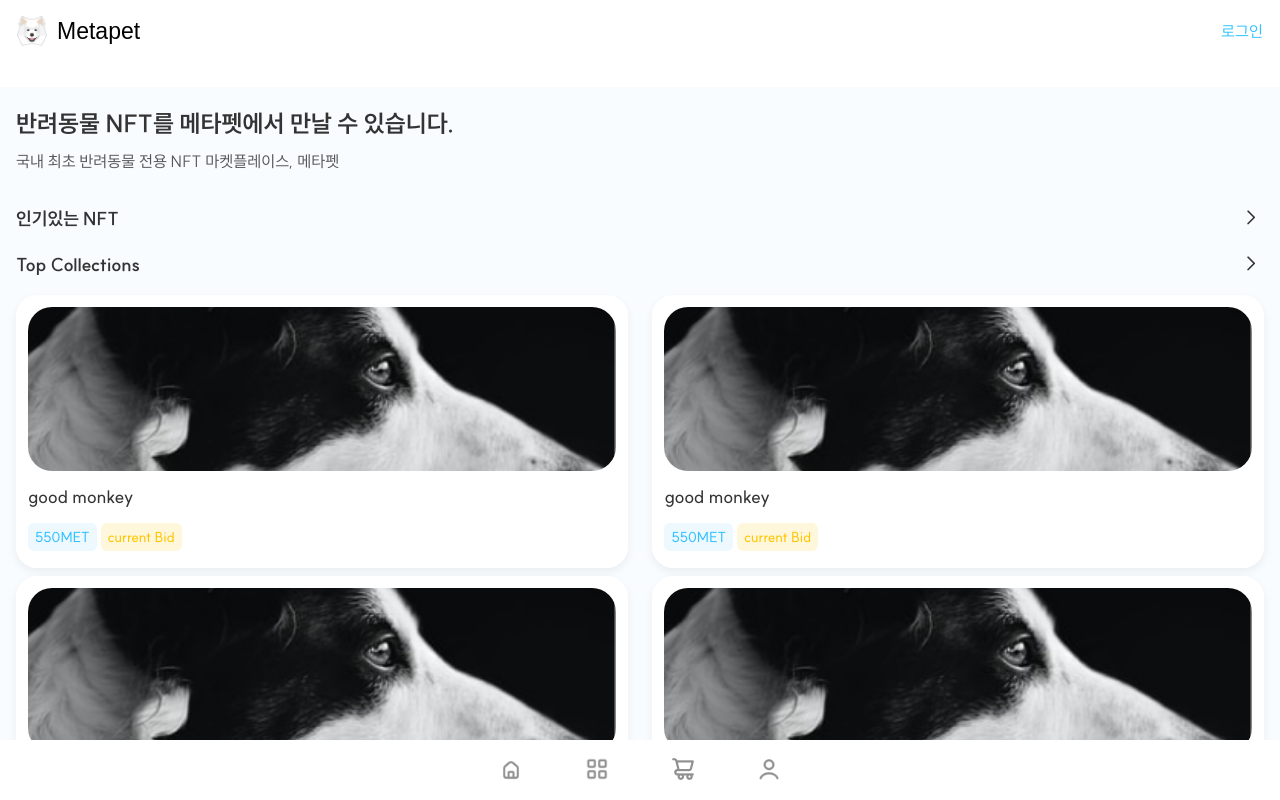
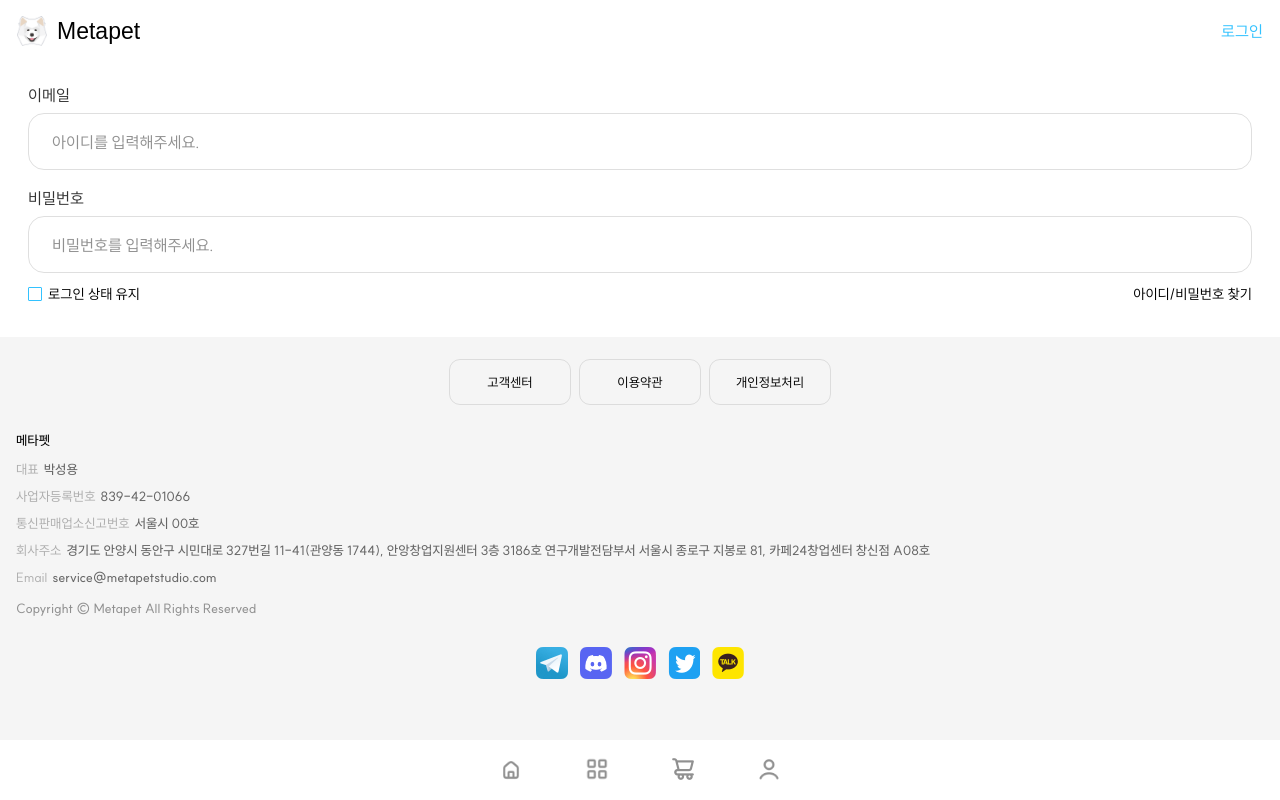
Before and after one commit to KimDongSin/metaPetShop, a React (Create React App) app: page /login in a window 1280 px wide. Shown: the top 800 px of the page. Built offline with nearby package versions, Linux system fonts and the light colour scheme; the HTML template or start-up script is replaced by a standard one.

Commit message:
라우터 설정변경

```diff
--- a/src/App.js
+++ b/src/App.js
@@ -1,6 +1,5 @@
 import './App.css';
 import "./global/font.css";
-import Join from './pages/join/Join';
 import Footer from './components/layout/Footer';
 import Header from './components/layout/Header';
 import Home from './pages/home/home';
@@ -12,11 +11,8 @@
   return (
     <div className="App">
       <Header type="t4" />
-      <Home />
-      <Join />
+      <MainRouter />
       <Footer />
-
-      <MainRouter />
     </div>
   );
 }
--- a/src/common/routers/index.js
+++ b/src/common/routers/index.js
@@ -1,12 +1,13 @@
 import { Suspense } from "react";
 import { Route, Routes } from "react-router";
 import Join from "../../pages/join/Join";
+import Home from "../../pages/home/home";
 
 const MainRouter = () => {
     return(
         <Suspense fallback={<div />}>
             <Routes>
-                <Route path="/" element={<></>} />
+                <Route path="/" element={<Home />} />
                 <Route path="/login" element={<Join />} />
             </Routes>
         </Suspense>
```
